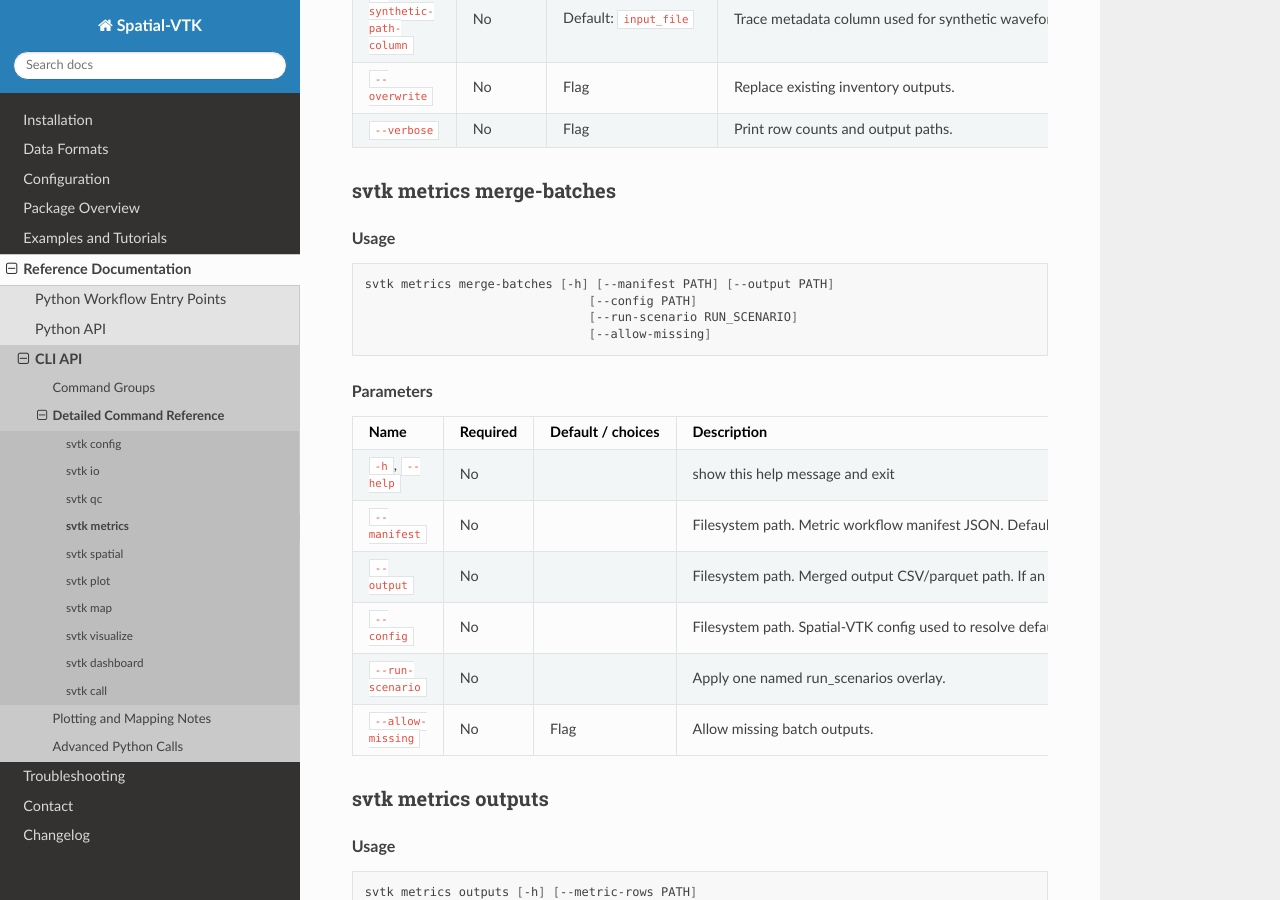
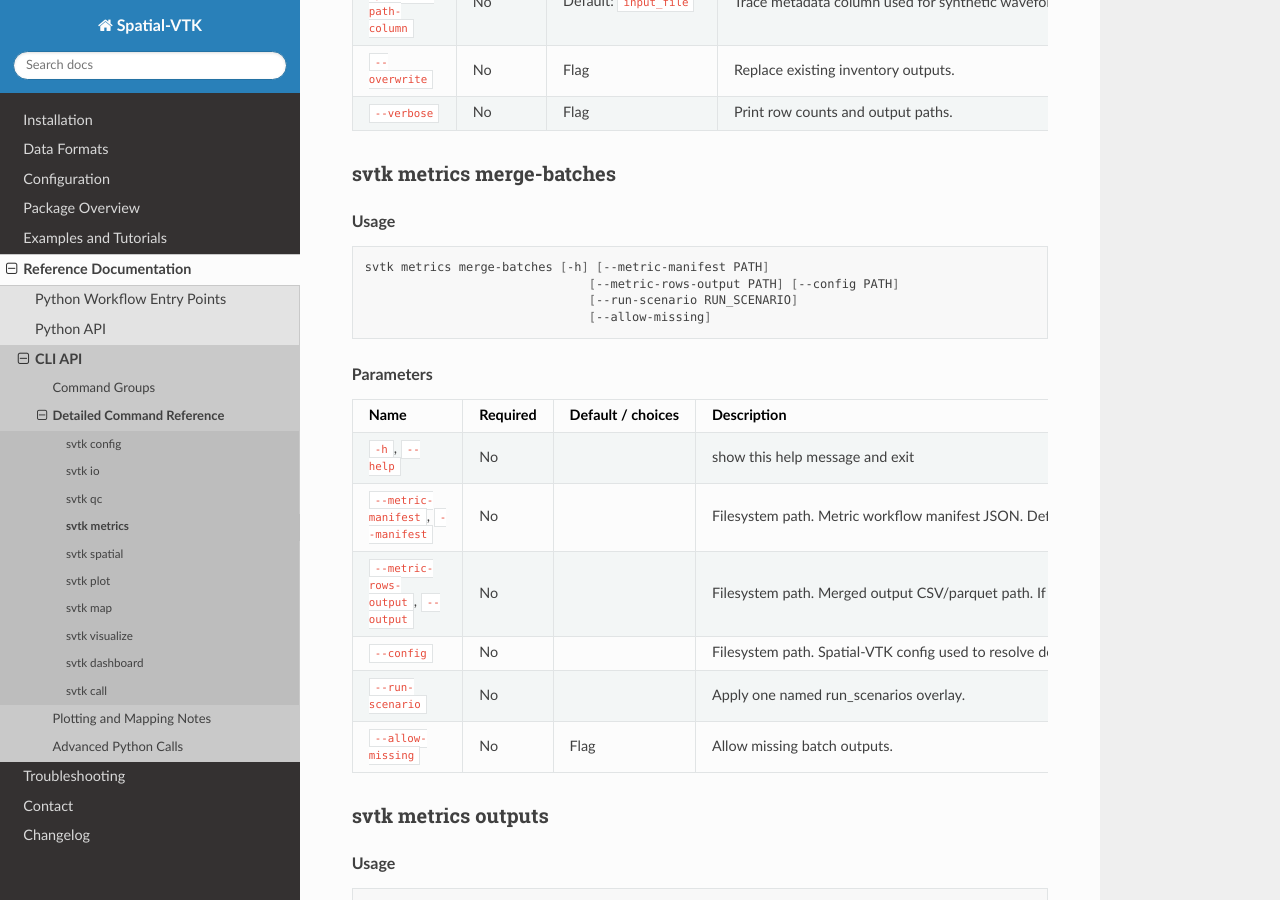
Before and after one commit to bcbirkel/spatial-vtk, a Sphinx documentation site: the page built from docs/reference/cli/metrics.rst, in a window 1280 px wide and 900 px high, scrolled down 4242 px. Built offline with Sphinx 7.4.7 and the Read the Docs theme 3.1.0, drawn with Linux system fonts in a browser that asks for light colours; some of the changed text lies outside the part shown.

Commit message:
Clarify metric batch CLI flags

```diff
--- a/docs/changelog.rst
+++ b/docs/changelog.rst
@@ -83,6 +83,10 @@ Changelog
   - ``svtk metrics estimate`` now exposes ``--metric-manifest`` and
     ``--metric-task-estimate-output`` as artifact-named flags while preserving
     ``--manifest`` and ``--output`` as legacy aliases.
+  - ``svtk metrics run-batch``, ``svtk metrics batch-status``, and
+    ``svtk metrics merge-batches`` now expose ``--metric-manifest`` for the
+    workflow manifest, and ``merge-batches`` exposes ``--metric-rows-output``
+    for the merged metric rows table while preserving legacy aliases.
   - This lets notebooks, generated workers, Slurm scripts, and lightweight
     Python drivers resolve registered outputs from one explicit config file
     without first activating global config state.
--- a/docs/reference/cli/metrics.rst
+++ b/docs/reference/cli/metrics.rst
@@ -53,7 +53,7 @@ svtk metrics batch-status
 
 .. code-block:: bash
 
-   svtk metrics batch-status [-h] [--manifest PATH] [--config PATH]
+   svtk metrics batch-status [-h] [--metric-manifest PATH] [--config PATH]
                                  [--run-scenario RUN_SCENARIO]
                                  [--missing-limit MISSING_LIMIT] [--json]
 
@@ -71,10 +71,10 @@ svtk metrics batch-status
      - No
      -
      - show this help message and exit
-   * - ``--manifest``
+   * - ``--metric-manifest``, ``--manifest``
      - No
      -
-     - Filesystem path. Metric workflow manifest JSON. Defaults to metric_manifest_cached when it exists, otherwise metric_manifest.
+     - Filesystem path. Metric workflow manifest JSON. Defaults to metric_manifest_cached when it exists, otherwise metric_manifest. Prefer --metric-manifest; --manifest is a legacy alias.
    * - ``--config``
      - No
      -
@@ -314,8 +314,8 @@ svtk metrics merge-batches
 
 .. code-block:: bash
 
-   svtk metrics merge-batches [-h] [--manifest PATH] [--output PATH]
-                                  [--config PATH]
+   svtk metrics merge-batches [-h] [--metric-manifest PATH]
+                                  [--metric-rows-output PATH] [--config PATH]
                                   [--run-scenario RUN_SCENARIO]
                                   [--allow-missing]
 
@@ -333,14 +333,14 @@ svtk metrics merge-batches
      - No
      -
      - show this help message and exit
-   * - ``--manifest``
+   * - ``--metric-manifest``, ``--manifest``
      - No
      -
-     - Filesystem path. Metric workflow manifest JSON. Defaults to metric_manifest_cached when it exists, otherwise metric_manifest.
-   * - ``--output``
+     - Filesystem path. Metric workflow manifest JSON. Defaults to metric_manifest_cached when it exists, otherwise metric_manifest. Prefer --metric-manifest; --manifest is a legacy alias.
+   * - ``--metric-rows-output``, ``--output``
      - No
      -
-     - Filesystem path. Merged output CSV/parquet path. If an existing directory or directory-style path is passed, writes metric_rows.parquet inside it. Defaults to configured output table 'metric_rows'.
+     - Filesystem path. Merged output CSV/parquet path. If an existing directory or directory-style path is passed, writes metric_rows.parquet inside it. Defaults to configured output table 'metric_rows'. Prefer --metric-rows-output; --output is a legacy alias.
    * - ``--config``
      - No
      -
@@ -605,7 +605,7 @@ svtk metrics run-batch
 
 .. code-block:: bash
 
-   svtk metrics run-batch [-h] [--manifest PATH] [--config PATH]
+   svtk metrics run-batch [-h] [--metric-manifest PATH] [--config PATH]
                               [--run-scenario RUN_SCENARIO] --batch-index
                               BATCH_INDEX [--overwrite]
 
@@ -623,10 +623,10 @@ svtk metrics run-batch
      - No
      -
      - show this help message and exit
-   * - ``--manifest``
+   * - ``--metric-manifest``, ``--manifest``
      - No
      -
-     - Filesystem path. Metric workflow manifest JSON. Defaults to metric_manifest_cached when it exists, otherwise metric_manifest.
+     - Filesystem path. Metric workflow manifest JSON. Defaults to metric_manifest_cached when it exists, otherwise metric_manifest. Prefer --metric-manifest; --manifest is a legacy alias.
    * - ``--config``
      - No
      -
```
Also changed, not shown: 2 other files.
